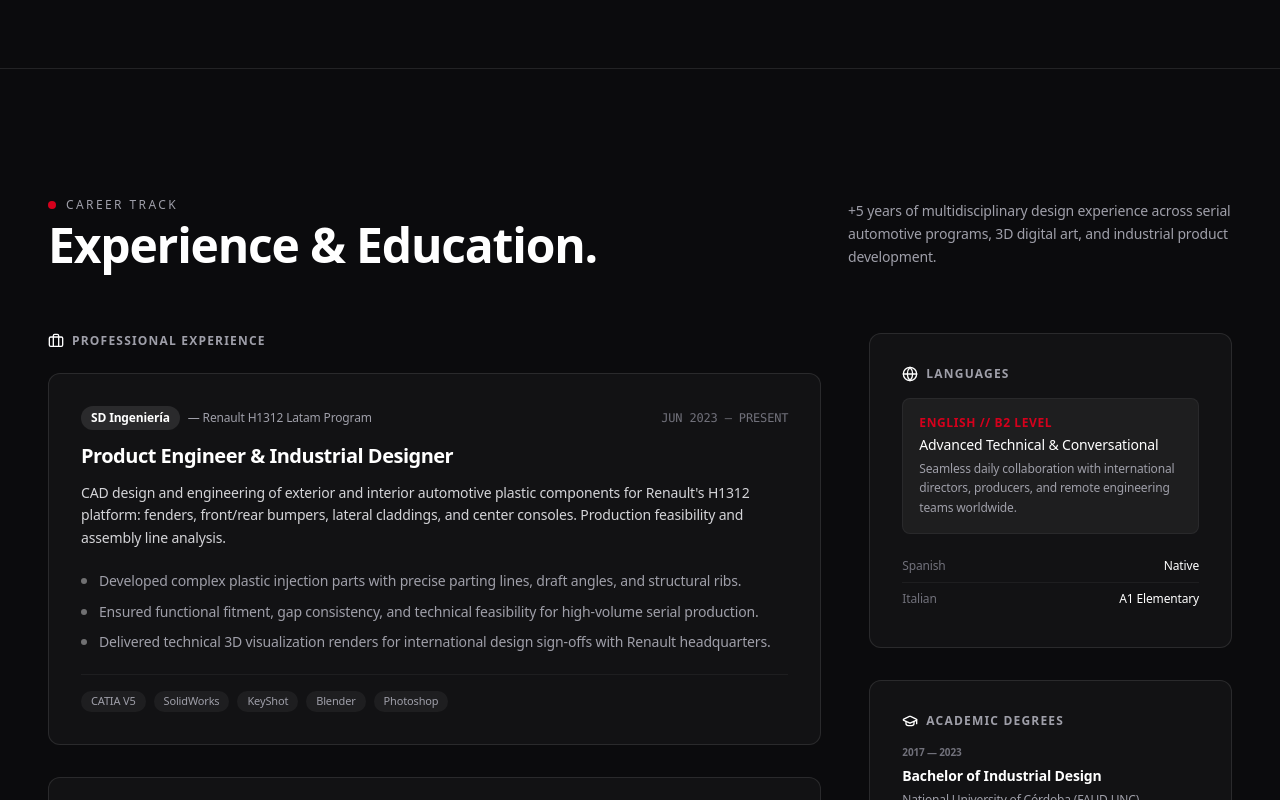
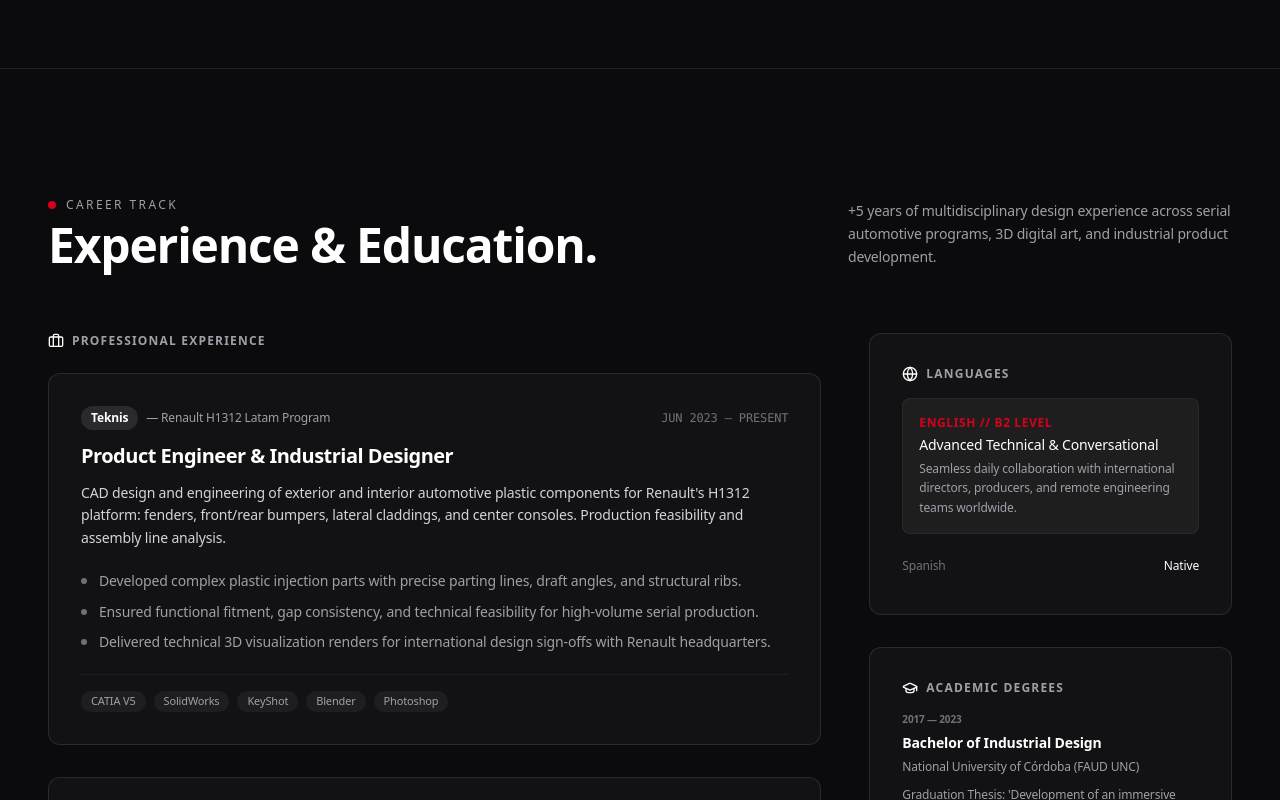
Before and after one commit to eliseogasion/portfolio-personal-web, a Next.js app: page / in a window 1280 px wide. Shown: the part 4988-5788 px from the top of the page. Built offline with nearby package versions, Linux system fonts and the light colour scheme.

Commit message:
fix: update SD Ingenieria to Teknis, remove Italian basic from languages

```diff
--- a/src/components/ExperienceSection.tsx
+++ b/src/components/ExperienceSection.tsx
@@ -99,13 +99,9 @@ export default function ExperienceSection() {
                 </div>
               </div>
 
-              <div className="flex justify-between py-2 text-xs border-b border-white/5">
+              <div className="flex justify-between py-2 text-xs">
                 <span className="text-zinc-500">Spanish</span>
                 <span className="text-white font-medium">Native</span>
-              </div>
-              <div className="flex justify-between py-2 text-xs">
-                <span className="text-zinc-500">Italian</span>
-                <span className="text-white font-medium">A1 Elementary</span>
               </div>
             </div>
 
--- a/src/data/portfolioData.ts
+++ b/src/data/portfolioData.ts
@@ -97,7 +97,7 @@ export const portfolioData: PortfolioConfig = {
     {
       period: "JUN 2023 — PRESENT",
       role: "Product Engineer & Industrial Designer",
-      company: "SD Ingeniería",
+      company: "Teknis",
       location: "Córdoba, Argentina",
       highlight: "Renault H1312 Latam Program",
       description:
@@ -155,7 +155,7 @@ export const portfolioData: PortfolioConfig = {
     {
       period: "JUN 2020 — MAY 2022",
       role: "Product Engineer & Surfacing Specialist",
-      company: "SD Ingeniería",
+      company: "Teknis",
       location: "Córdoba, Argentina",
       highlight: "Volkswagen Amarok 2024 Headlights",
       description:
@@ -258,7 +258,7 @@ export const portfolioData: PortfolioConfig = {
       subtitle: "Production engineering of front/rear bumpers, wheel-arch fenders, body claddings, and center consoles",
       category: "automotive-oem",
       categoryLabel: "Automotive OEM",
-      clientOrContext: "Renault LatAm / SD Ingeniería",
+      clientOrContext: "Renault LatAm / Teknis",
       year: "2023 — Present",
       heroImage: "/projects/renault-h1312-panels.svg",
       gallery: [
```
Also changed, not shown: 1 other file (tests, documents, lock files or other folders).
